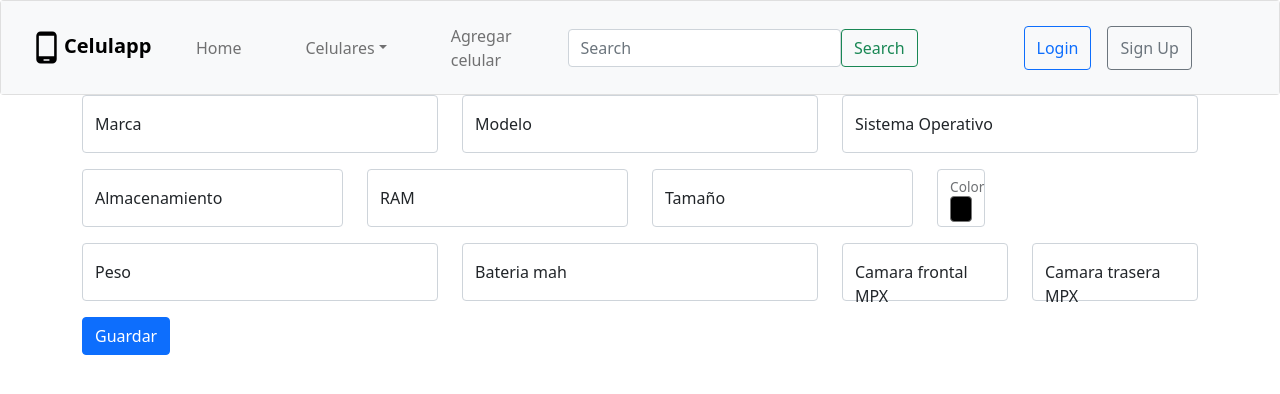
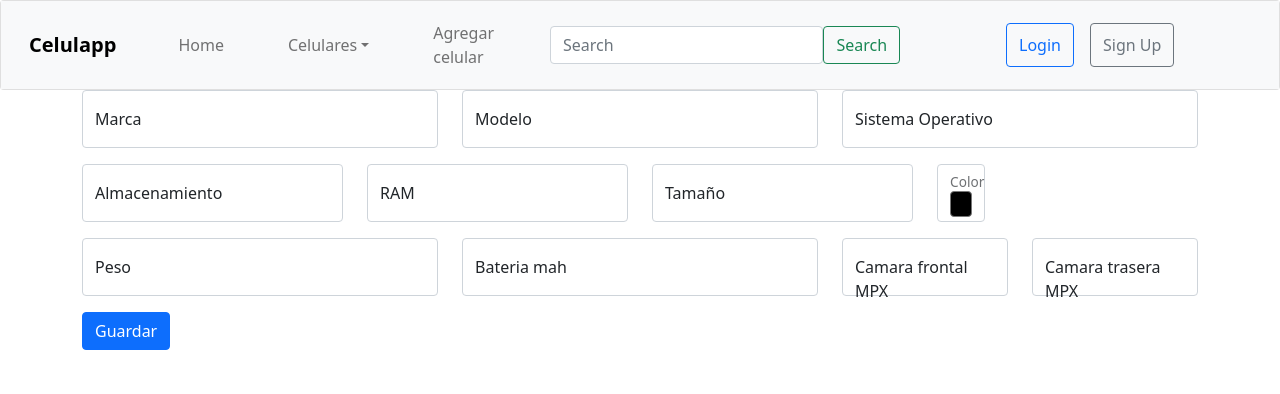
Before and after one commit to DanyGuerra/celulapp-equipo7, a React (Create React App) app: page /agregar-celular in a window 1280 px wide. Shown: the top 394 px of the page. Built offline with nearby package versions, Linux system fonts and the light colour scheme.

Commit message:
routeo en navbar

```diff
--- a/package.json
+++ b/package.json
@@ -5,7 +5,6 @@
   "dependencies": {
     "@emotion/react": "^11.5.0",
     "@emotion/styled": "^11.3.0",
-    "@mui/icons-material": "^5.0.5",
     "@mui/material": "^5.0.6",
     "@testing-library/jest-dom": "^5.14.1",
     "@testing-library/react": "^11.2.7",
--- a/src/components/Navbar.js
+++ b/src/components/Navbar.js
@@ -4,7 +4,7 @@ import Botones from "./Botones";
 import "../css/Navbar.css";
 import Input from "./InputGroup";
 import { Link } from "react-router-dom";
-import PhoneIcon from "@mui/icons-material/PhoneAndroid";
+// import { PhoneAndroidIcon } from "@mui/icons-material";
 
 function NavbarElement() {
   return (
@@ -24,7 +24,7 @@ function NavbarElement() {
               textDecoration: "none",
             }}
           >
-            <PhoneIcon fontSize="large"></PhoneIcon>
+            {/* <PhoneAndoridIcon fontSize="large"></PhoneAndoridIcon> */}
             Celulapp
           </Link>
         </Navbar.Brand>
--- a/src/components/NotFound.js
+++ b/src/components/NotFound.js
@@ -1,5 +1,5 @@
 import { Link } from "react-router-dom";
-import ArrowBackIcon from "@mui/icons-material/ArrowBack";
+// import ArrowBackIcon from "@mui/icons-material/ArrowBack";
 
 const NotFound = () => {
   return (
@@ -14,7 +14,7 @@ const NotFound = () => {
             fontSize: "30px",
           }}
         >
-          <ArrowBackIcon fontSize="Medium"></ArrowBackIcon>
+          {/* <ArrowBackIcon fontSize="Medium"></ArrowBackIcon> */}
           Ir a inicio
         </Link>
       </h1>
```
Also changed, not shown: 1 other file (tests, documents, lock files or other folders).
